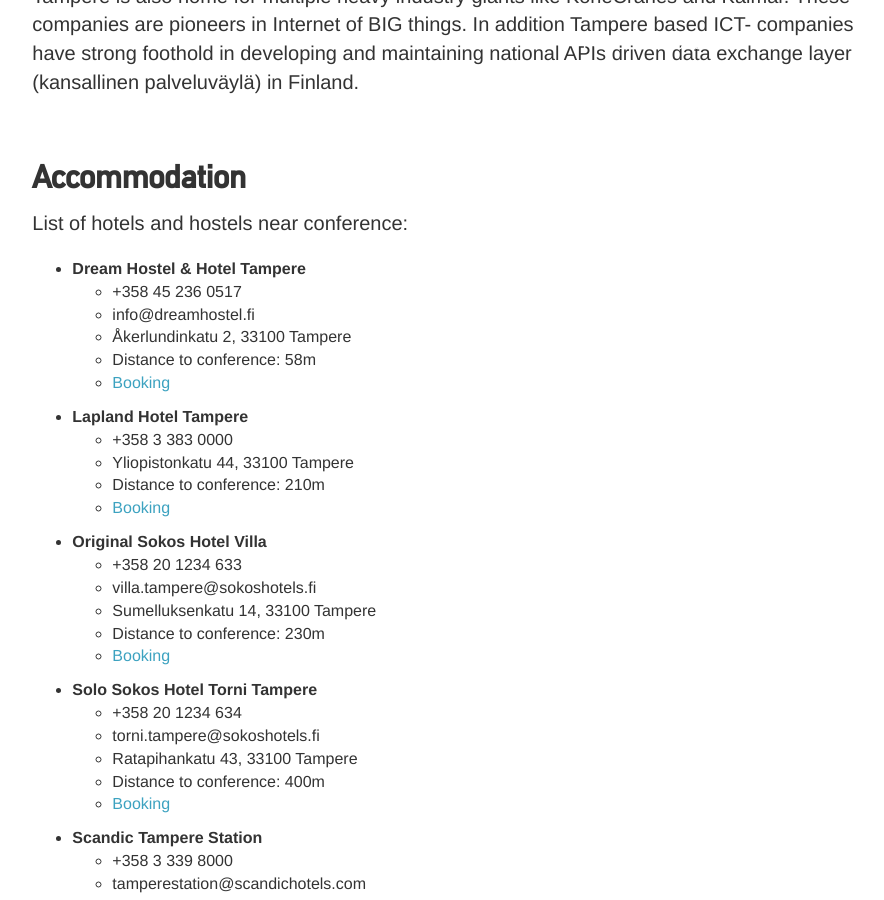
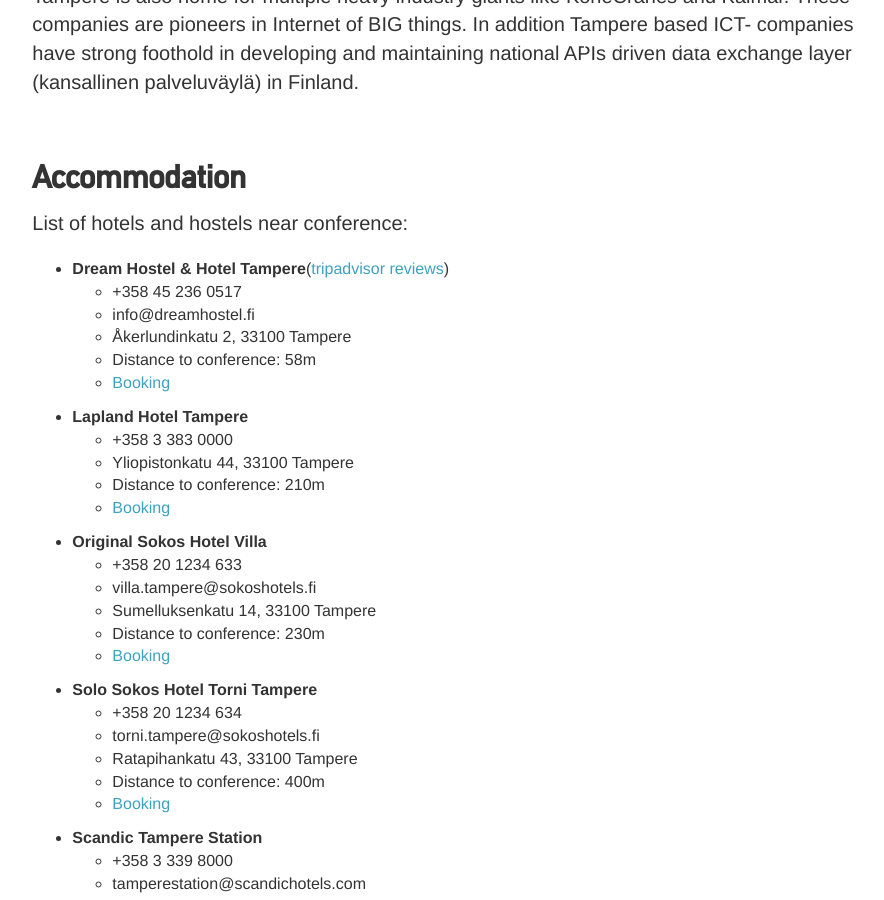
Before and after one commit to apidaysnordic/apidaysnordic.github.io, a Jekyll site: the page built from location/index.md, in a window 1280 px wide and 900 px high, scrolled down 1849 px. Shown: the whole window, without its empty margins (196-1080 px from the left). Built offline with Jekyll 4.4.1, drawn with Linux system fonts in a browser that asks for light colours; nearby versions of some CDN libraries; some web fonts are replaced; library files that are not in the unit come from our copies; comment, search, counter and statistics services are not loaded.

Commit message:
Update location.html

```diff
--- a/_layouts/location.html
+++ b/_layouts/location.html
@@ -89,7 +89,7 @@
 			List of hotels and hostels near conference:
 			<ul>
 <li>
-<b>Dream Hostel & Hotel Tampere</b></li>
+<b>Dream Hostel & Hotel Tampere</b>(<a href="http://www.tripadvisor.com/Hotel_Review-g189948-d1495308-Reviews-Dream_Hostel_Tampere-Tampere_Pirkanmaa.html" target="top">tripadvisor reviews</a>)</li>
 <ul>
 <li>+358 45 236 0517</li>
 <li>info@dreamhostel.fi</li>
```
